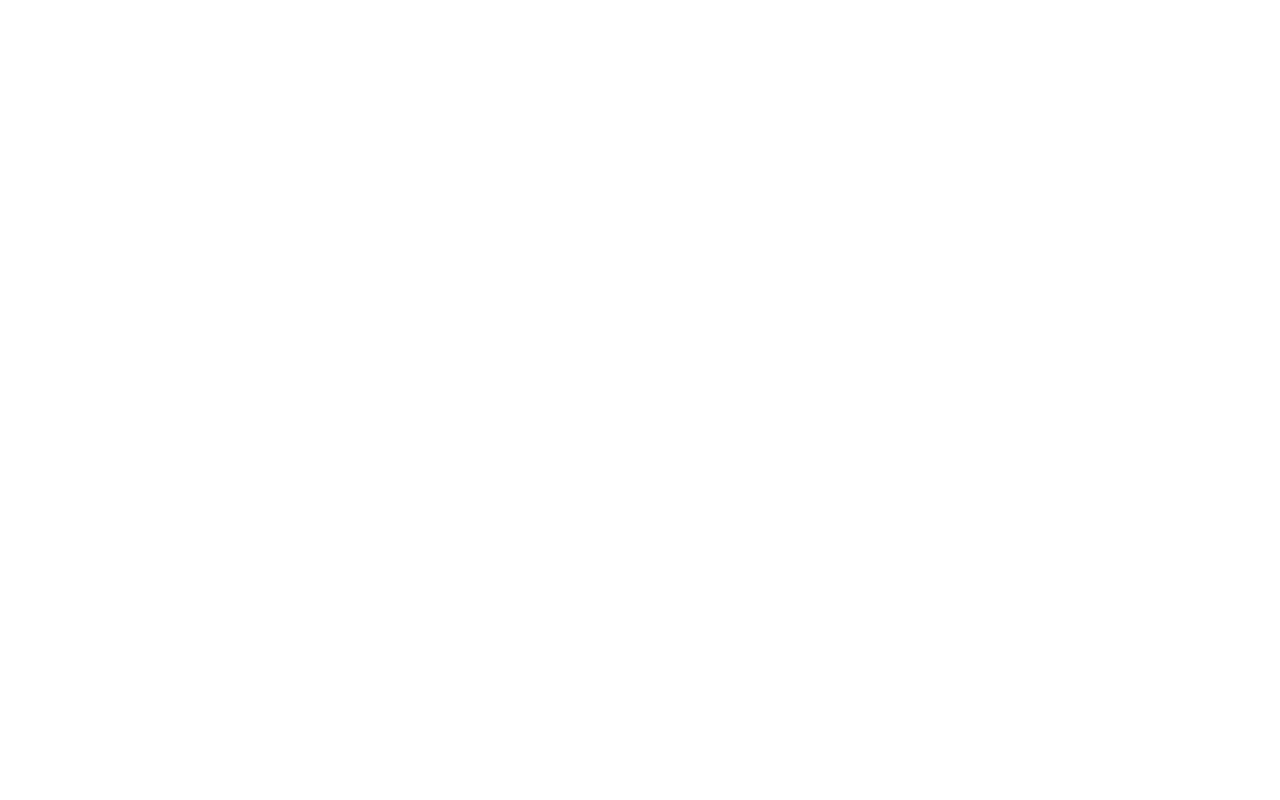
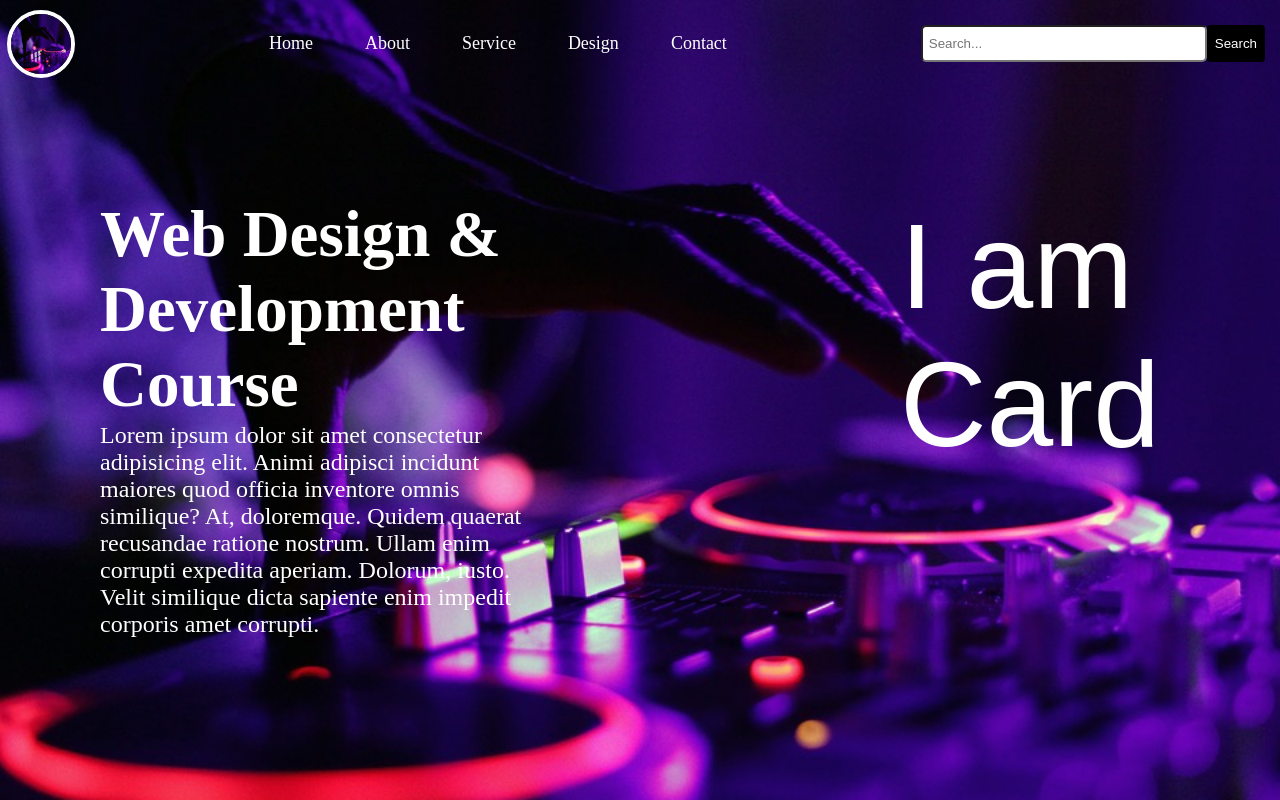
Before and after one commit to Shaikh-Ayan-Hussain/Portfolio-Landing-Page-.github.io, a plain HTML site: page index.html in a window 1280 px wide. Drawn offline with Linux system fonts and the light colour scheme.

Commit message:
all done

```diff
--- a/index.html
+++ b/index.html
@@ -3,10 +3,35 @@
 <head>
     <meta charset="UTF-8">
     <meta name="viewport" content="width=device-width, initial-scale=1.0">
-    <title>Document</title>
-
+    <title>Navbar</title>
+    <link rel="stylesheet" href="style.css">
 </head>
 <body>
+    <div class="navbar">
+        <img src="hand-1850120_960_720.jpg" alt="" class="logo">
+        <ul class="list">
+            <li class="listitems">Home</li>
+            <li class="listitems" >About</li>
+            <li class="listitems" >Service</li>
+            <li  class="listitems">Design</li>
+            <li  class="listitems">Contact</li>
+        </ul>
+        <div class="searchbar">
+            <input class="searchinput" type="text" placeholder="Search...">
+            <button class="btn" type="submit">Search</button>
+        </div>
+
+    </div>
+    <div class="content">
+
+        <div class="text">
+
+            <h1>Web Design & Development Course</h1>
+                <p>Lorem ipsum dolor sit amet consectetur adipisicing elit. Animi adipisci incidunt maiores quod officia inventore omnis similique? At, doloremque. Quidem quaerat recusandae ratione nostrum. Ullam enim corrupti expedita aperiam. Dolorum, iusto. Velit similique dicta sapiente enim impedit corporis amet corrupti.</p>
+
+            </div>
+            <div class="card">I am Card</div>
+    </div>
 
 </body>
 </html>
--- a/style.css
+++ b/style.css
@@ -0,0 +1,94 @@
+*{
+    margin: 0;
+    padding: 0;
+}
+body{
+    background-image: url('hand-1850120_960_720.jpg');
+    background-repeat: no-repeat;
+    background-size: cover;
+}
+.navbar{
+    background: transparent;
+    text-decoration: none;
+    /* background-color: #333; */
+    color: #fff;
+    padding: 7px;
+    display: flex;
+    flex-direction: row;
+    justify-content: space-between;
+    /* justify-content: flex-start; */
+    flex-wrap: wrap;
+    align-items: center;
+}
+
+.logo{
+    width: 60px;
+    height: 60px;
+    border-radius: 100%;
+    border: 4px solid white;
+}
+.list{
+    list-style: none;
+    display: flex;
+    flex-direction: row;
+    justify-content: space-around;
+
+}
+.listitems{
+    margin: 26px;
+    font-size: 18px;
+}
+.searchbar{
+ display: flex;
+ justify-content: space-around;
+
+}
+.searchinput{
+ width: 270px;
+ height: 25px;
+ border-radius: 5px;
+padding: 4px 6px;
+/* margin-right: 20px; */
+}
+.btn{
+text-decoration: none;
+background-color: rgb(0, 0, 0);
+color: white;
+border: 0px rgb(0, 0, 0);
+border-radius: 4px;
+padding: 3px 8px;
+margin-right: 8px;
+}
+.content{
+    /* width: 0px; */
+    /* border: 5px solid white; */
+    margin-top: 100px;
+display: flex;
+margin: auto;
+/* flex-direction: row; */
+    padding: 20px;
+    margin-top: 90px;
+    margin-left: 80px;
+/* height: 300px; */
+}
+.text{
+    color: white;
+}
+.text h1{
+    font-size: 65px;
+}
+.text p{
+    font-size: 24px;
+}
+.card{
+    font-family: sans-serif;
+    font-size: 120px;
+    /* border: 2px solid white; */
+    width: 100%;
+    /* align-items: center; */
+    /* justify-content: center; */
+    /* display: flex; */
+    color: white;
+    margin-left: 350px;
+    margin-right: 100px;
+}
```
